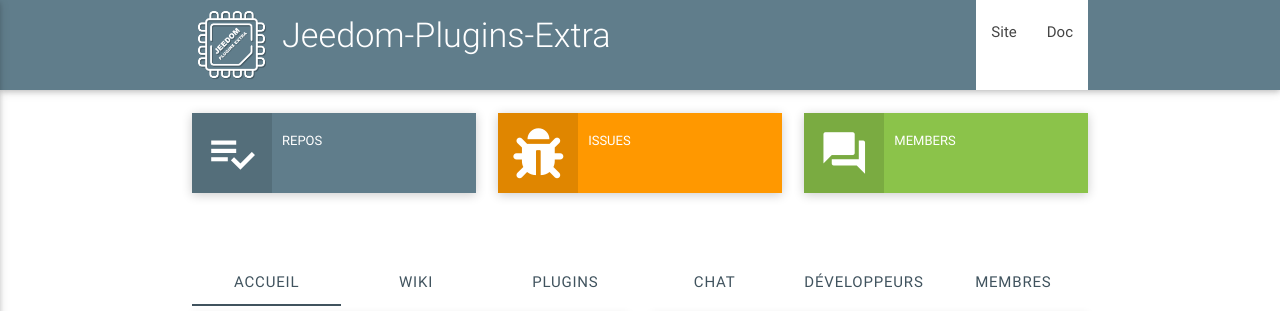
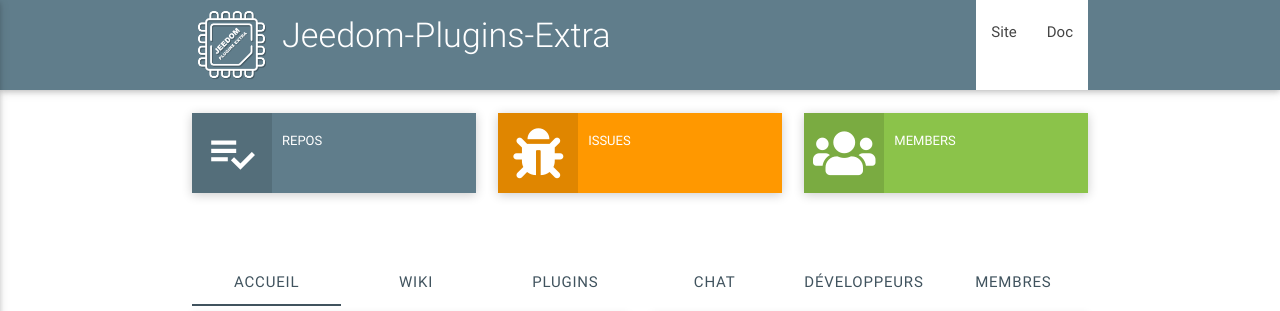
Before and after one commit to NextDom/NextDom.github.io, a Jekyll site: the page index.html, which Jekyll copies as it is, in a window 1280 px wide. Shown: the top 311 px of the page. Built offline with Jekyll 4.4.1, drawn with Linux system fonts in a browser that asks for light colours; nearby versions of some CDN libraries.

Commit message:
Update index.html

```diff
--- a/index.html
+++ b/index.html
@@ -77,7 +77,7 @@
                              <div class="col s4">
                                  <div class="info-box light-green hover-expand-effect">
                                      <div class="icon">
-                                         <i class="material-icons">forum</i>
+                                         <i class="fas fa-users"></i>
                                      </div>
                                      <div class="content white-text">
                                          <div class="text white-text">MEMBERS</div>
```
